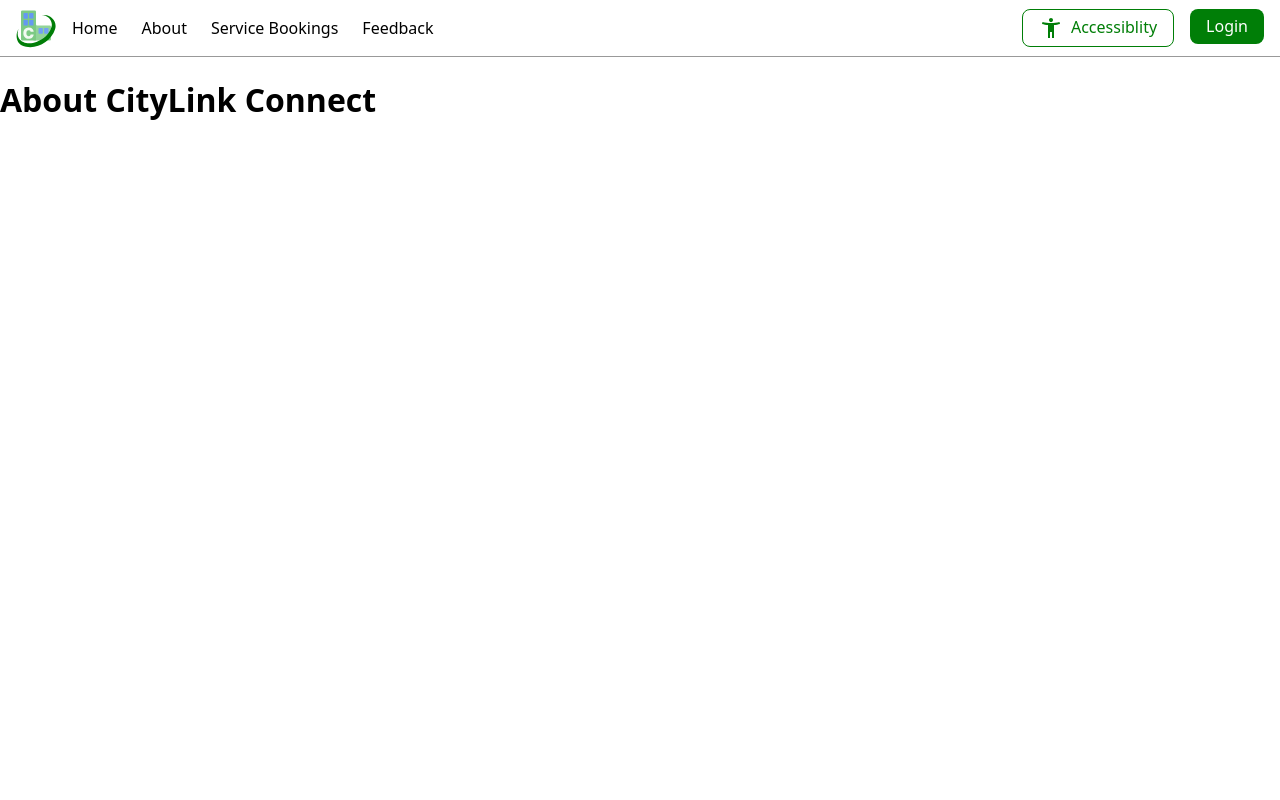
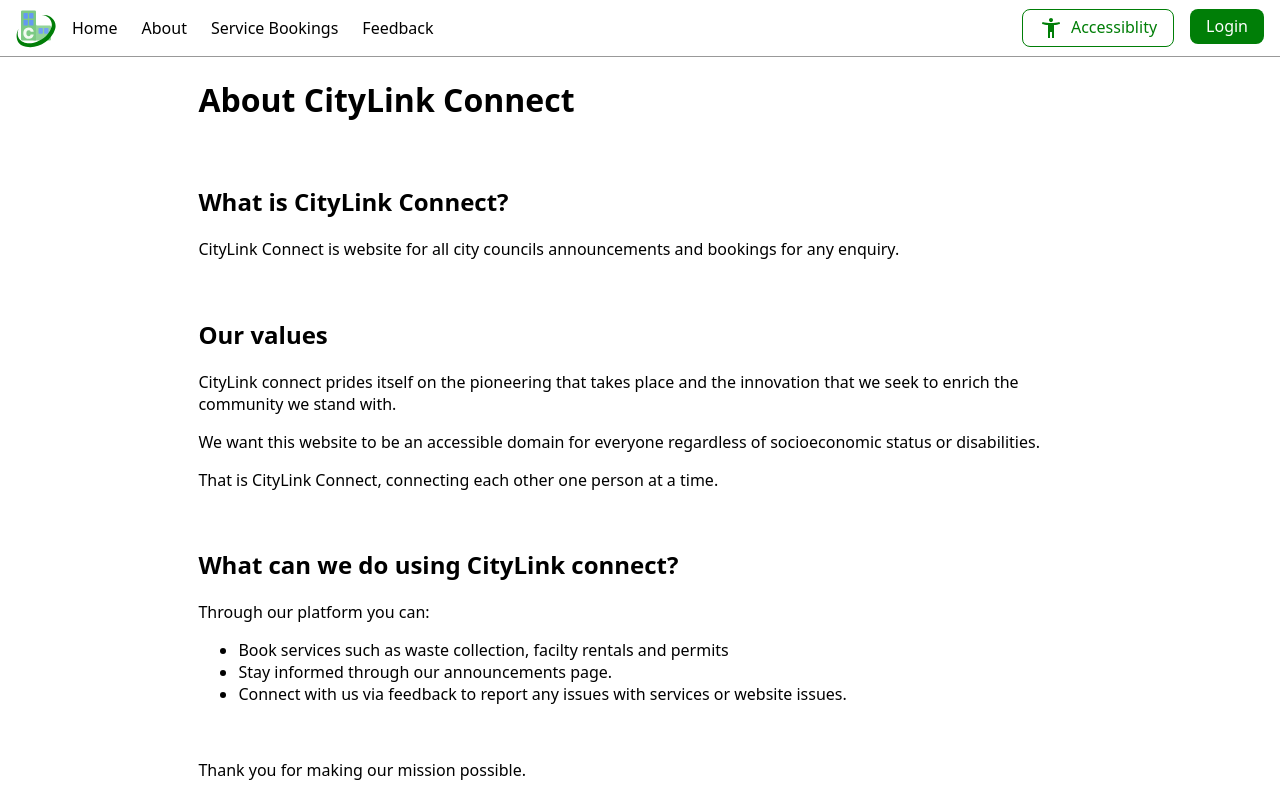
Before and after one commit to JamesRampling/CityLinkConnect, a Vue app: page /about in a window 1280 px wide. Built offline with nearby package versions, Linux system fonts and the light colour scheme.

Commit message:
feat: Add content to about page with CityLink Connect information.

```diff
--- a/src/routes/AboutView.vue
+++ b/src/routes/AboutView.vue
@@ -1,7 +1,45 @@
 <script setup lang="ts"></script>
 
 <template>
-  <h1>About CityLink Connect</h1>
+  <div class="page-wrapper">
+    <h1>About CityLink Connect</h1>
+    <br />
+
+    <h2>What is CityLink Connect?</h2>
+    <p>
+      CityLink Connect is website for all city councils announcements and
+      bookings for any enquiry.
+    </p>
+    <br />
+
+    <h2>Our values</h2>
+    <p>
+      CityLink connect prides itself on the pioneering that takes place and the
+      innovation that we seek to enrich the community we stand with.
+    </p>
+    <p>
+      We want this website to be an accessible domain for everyone regardless of
+      socioeconomic status or disabilities.
+    </p>
+    <p>That is CityLink Connect, connecting each other one person at a time.</p>
+    <br />
+
+    <h2>What can we do using CityLink connect?</h2>
+    <p>Through our platform you can:</p>
+    <ul>
+      <li>
+        Book services such as waste collection, facilty rentals and permits
+      </li>
+      <li>Stay informed through our announcements page.</li>
+      <li>
+        Connect with us via feedback to report any issues with services or
+        website issues.
+      </li>
+    </ul>
+    <br />
+
+    <p>Thank you for making our mission possible.</p>
+  </div>
 </template>
 
 <style scoped></style>
```
